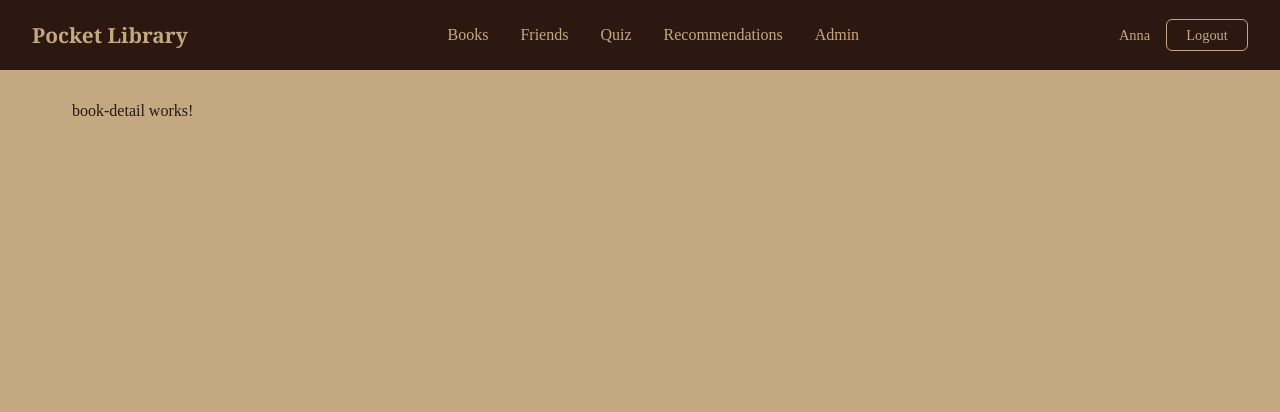
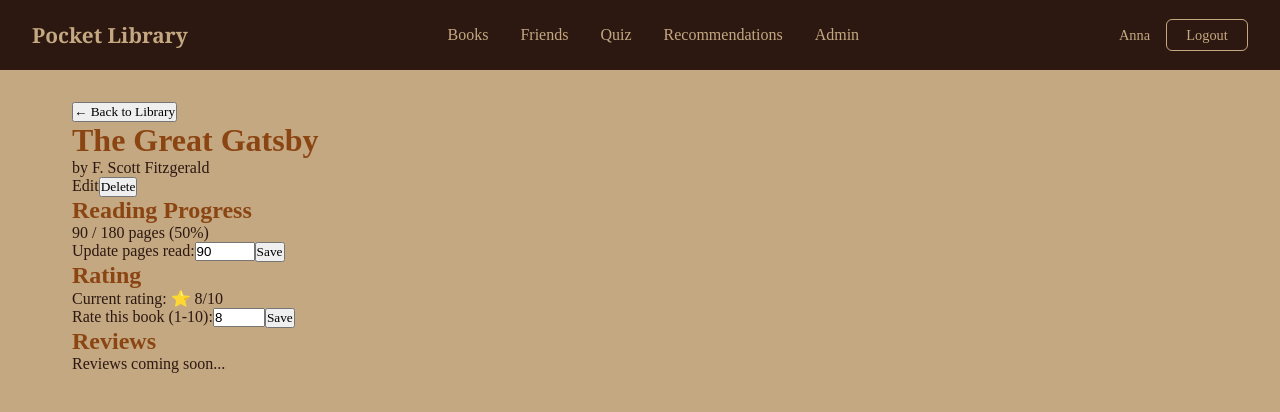
Before and after one commit to aholiuk/pocket-library-frontend, an Angular app: page /books/1 in a window 1280 px wide. Shown: the top 412 px of the page. Built offline with nearby package versions, Linux system fonts and the light colour scheme.

Commit message:
html for book detail added

```diff
--- a/src/app/components/book-detail/book-detail.html
+++ b/src/app/components/book-detail/book-detail.html
@@ -1 +1,94 @@
-<p>book-detail works!</p>
+<div class="detail-container">
+
+  @if (isLoading) {
+    <div class="loading">Loading book...</div>
+  }
+
+  @if (!isLoading && book) {
+    <!-- back button -->
+    <button class="btn-back" (click)="goBack()">← Back to Library</button>
+
+    <div class="detail-card">
+
+      <!-- book header -->
+      <div class="detail-header">
+        <div>
+          <h1>{{ book.title }}</h1>
+          <p class="author">by {{ book.author }}</p>
+        </div>
+
+        <!-- admin buttons -->
+        @if (isAdmin) {
+          <div class="admin-actions">
+            <a [href]="'/books/' + book.id + '/edit'" class="btn-edit">Edit</a>
+            <button class="btn-delete" (click)="deleteBook()">Delete</button>
+          </div>
+        }
+      </div>
+
+      <!-- progress section -->
+      <div class="section">
+        <h2>Reading Progress</h2>
+
+        <div class="progress-bar">
+          <div
+            class="progress-fill"
+            [style.width.%]="book.progress">
+          </div>
+        </div>
+        <p class="progress-text">
+          {{ book.pagesRead }} / {{ book.totalPages }} pages
+          ({{ book.progress }}%)
+        </p>
+
+        <!-- update progress -->
+        <div class="update-row">
+          <label>Update pages read:</label>
+          <input
+            type="number"
+            [(ngModel)]="newPagesRead"
+            [min]="0"
+            [max]="book.totalPages"
+          />
+          <button class="btn-primary" (click)="updateProgress()">Save</button>
+        </div>
+        @if (progressMessage) {
+          <p class="success-message">{{ progressMessage }}</p>
+        }
+      </div>
+
+      <!-- rating section -->
+      <div class="section">
+        <h2>Rating</h2>
+
+        @if (book.rating) {
+          <p class="current-rating">Current rating: ⭐ {{ book.rating }}/10</p>
+        } @else {
+          <p class="no-rating">Not rated yet</p>
+        }
+
+        <div class="update-row">
+          <label>Rate this book (1-10):</label>
+          <input
+            type="number"
+            [(ngModel)]="newRating"
+            [min]="1"
+            [max]="10"
+          />
+          <button class="btn-primary" (click)="rateBook()">Save</button>
+        </div>
+        @if (ratingMessage) {
+          <p class="success-message">{{ ratingMessage }}</p>
+        }
+      </div>
+
+      <!-- reviews placeholder — we'll build this next -->
+      <div class="section">
+        <h2>Reviews</h2>
+        <p class="placeholder">Reviews coming soon...</p>
+      </div>
+
+    </div>
+  }
+
+</div>
```
